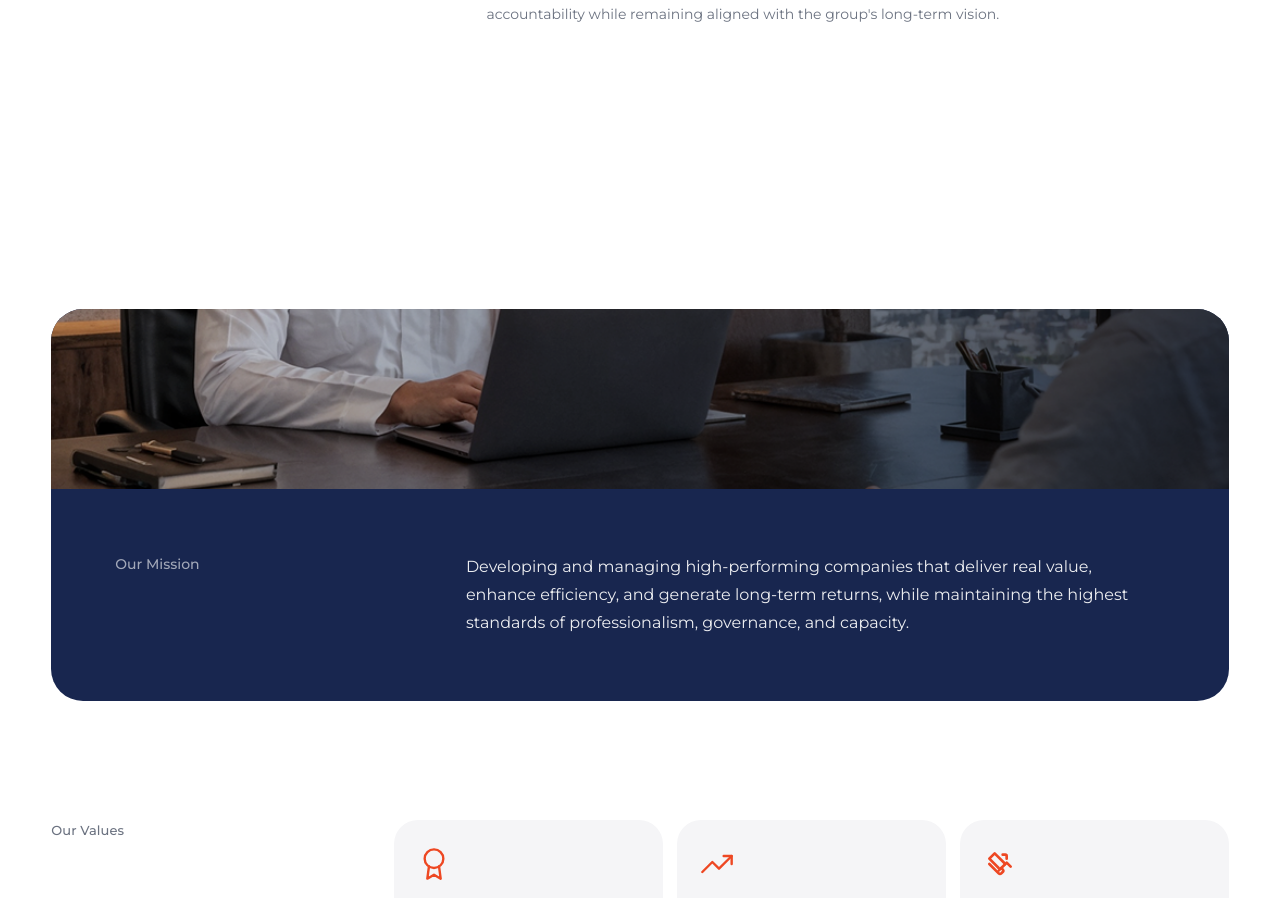
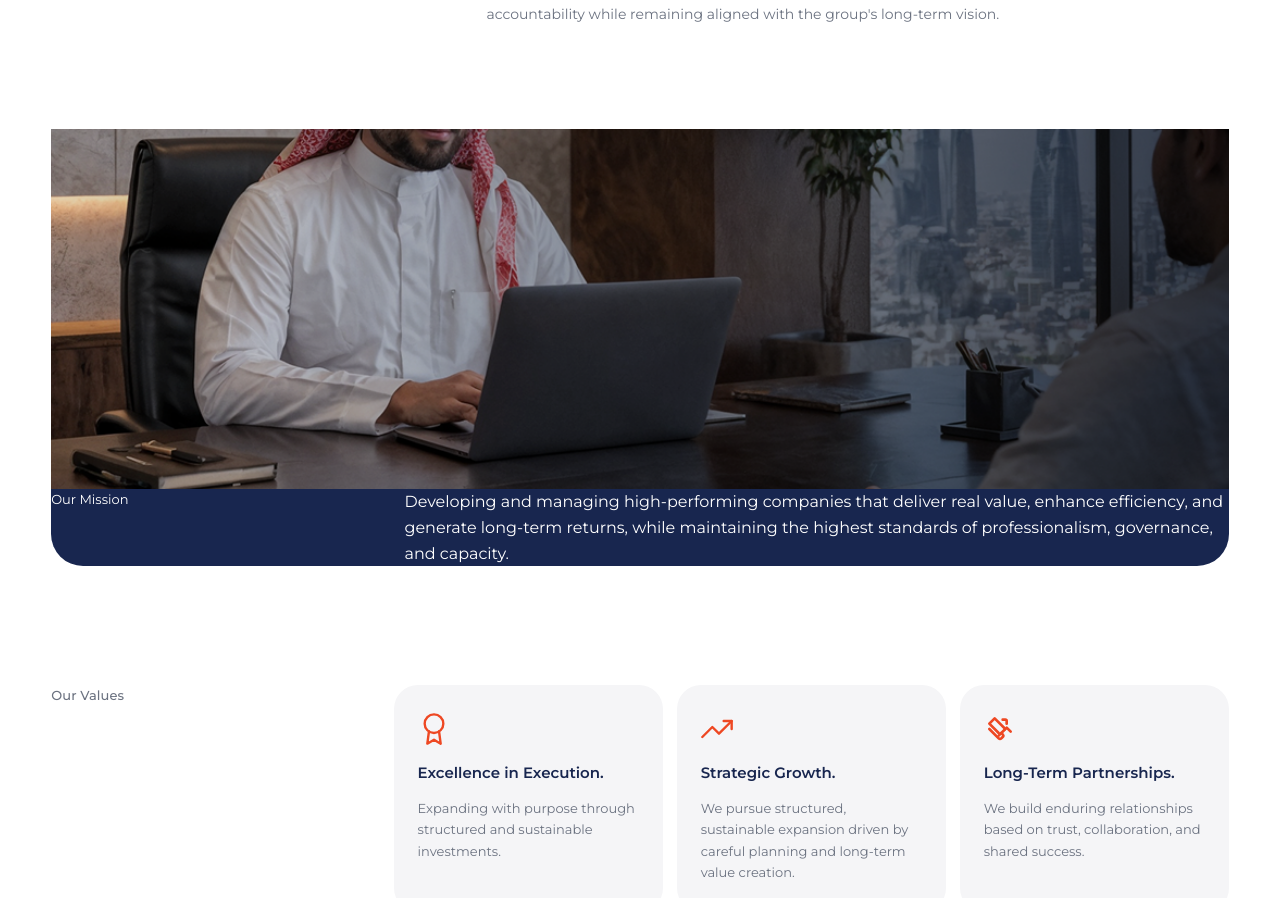
Before and after one commit to jahangirhossain-work/react-app-7, a React (Vite) app: page /about in a window 1280 px wide. Shown: the part 440-1338 px from the top of the page. Built offline with nearby package versions, Linux system fonts and the light colour scheme.

Commit message:
mission banner style change

```diff
--- a/src/styles/global.css
+++ b/src/styles/global.css
@@ -1980,26 +1980,19 @@ html[dir="rtl"] .sub-back-link:hover .sub-back-link__icon { transform: translate
    ========================================================= */
 
 .about-mission-banner {
-  margin-inline: var(--gutter);
-  border-radius: var(--radius-xl);
-  overflow: hidden;
-  background: var(--color-navy);
+  margin-inline: var(--gutter); /* Left and right small gaps */
   position: relative;
-  /* Creates space at the top so the image can overflow into the white area */
-  margin-top: 180px;
+  display: flex;
+  flex-direction: column;
 }
 
 .about-mission-banner__image {
   width: 100%;
-  height: 360px; /* Fixed height to make calculations perfectly accurate */
+  height: clamp(240px, 30vw, 360px); /* Restores the perfect aspect ratio */ [cite: 267]
   overflow: hidden;
   position: relative;
-  z-index: 2;
-
-  /* FIX: Pushes the image exactly halfway (180px) up out of the navy box */
-  margin-top: -180px;
-
-  /* Adds rounded corners to match the outer banner */
+
+  /* CRITICAL: Round ONLY the top-left and top-right corners */
   border-radius: var(--radius-xl) var(--radius-xl) 0 0;
 }
 
@@ -2012,24 +2005,34 @@ html[dir="rtl"] .sub-back-link:hover .sub-back-link__icon { transform: translate
 }
 
 .about-mission-banner__content {
-  display: grid;
-  grid-template-columns: 0.6fr 1.4fr;
-  gap: clamp(24px, 4vw, 56px);
-  align-items: start;
-  padding: clamp(32px, 5vw, 64px) clamp(32px, 5vw, 64px);
-  color: #fff;
+  background: var(--color-navy); /* Dark blue starts exactly here */
+  color: #fff;
+
+  /* CRITICAL: Round ONLY the bottom-left and bottom-right corners */
+  border-radius: 0 0 var(--radius-xl) var(--radius-xl);
+
+  /* Layout Grid */
+  display: grid;
+  grid-template-columns: 0.6fr 1.4fr; [cite: 268]
+  gap: clamp(24px, 4vw, 56px); [cite: 268]
+  align-items: start; [cite: 268]
+
+  /* Generous padding inside the navy box */
+  padding: clamp(32px, 4vw, 56px) clamp(32px, 5vw, 64px); [cite: 268]
 }
 
 .about-mission-banner__label {
-  font-size: 14px;
-  color: rgba(255, 255, 255, 0.6);
-  font-weight: 500;
+  font-size: 13px; [cite: 269]
+  color: rgba(255, 255, 255, 0.6); [cite: 269]
+  font-weight: 500; [cite: 269]
+  margin: 0;
 }
 
 .about-mission-banner__text {
-  font-size: clamp(14px, 1.4vw, 16px);
-  line-height: 1.75;
-  color: rgba(255, 255, 255, 0.92);
+  font-size: clamp(14px, 1.4vw, 16px); [cite: 270]
+  line-height: 1.75; [cite: 270]
+  color: rgba(255, 255, 255, 0.92); [cite: 270]
+  margin: 0;
 }
 
 @media (max-width: 768px) {
```
